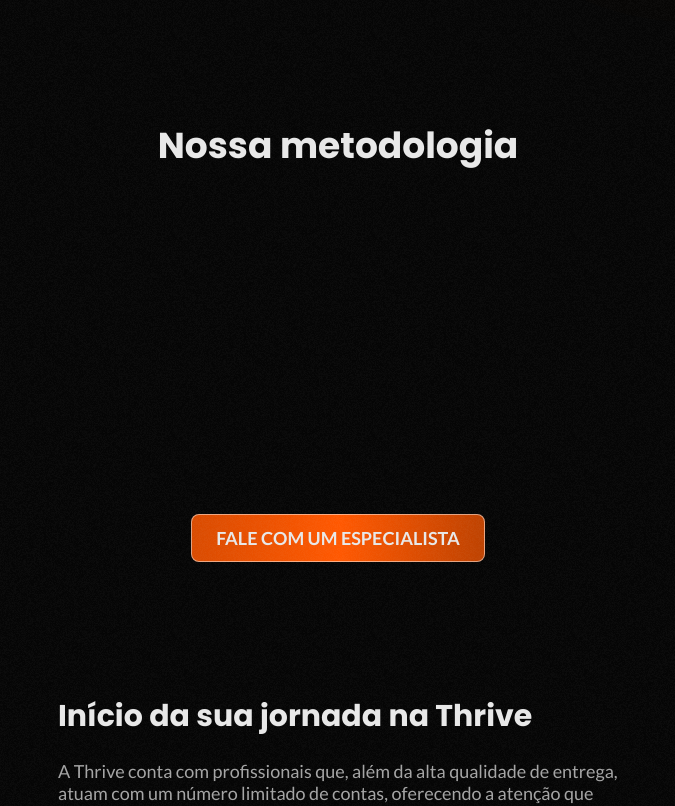
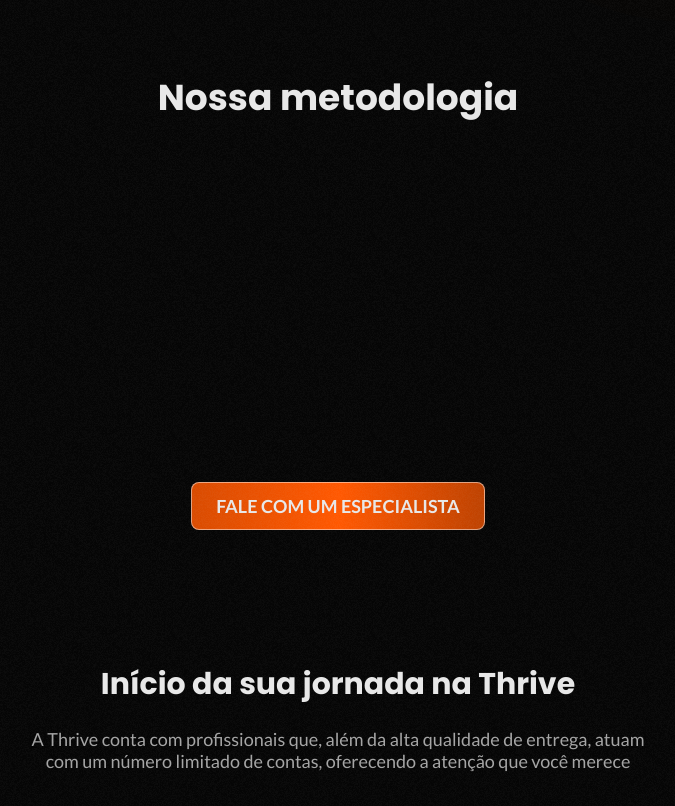
Before and after one commit to pedrollcopatti/thrive-lp, a Next.js app: page / in a window 1280 px wide. Shown: the part 3040-3846 px from the top of the page, without its empty margins (302-977 px from the left). Built offline with nearby package versions, Linux system fonts and the light colour scheme; some icons are missing.

Commit message:
margintop

```diff
--- a/src/pages/index.tsx
+++ b/src/pages/index.tsx
@@ -341,6 +341,7 @@
           justifyContent={"center"}
           textAlign={"center"}
           spacing={12}
+          marginTop={-12}
         >
           <H1 fontSize={["2xl", "3xl", "4xl", "4xl"]}>Nossa metodologia</H1>
           <Stack
@@ -519,7 +520,7 @@
             </MotionBox>
           </Stack>
         </Stack>
-        <Stack marginTop={16} width={"100%"} alignItems={"center"}>
+        <Stack marginTop={20} width={"100%"} alignItems={"center"}>
           <MotionButton
             whileHover={{
               scale: 1.05,
@@ -551,10 +552,14 @@
           marginTop={[16, 24, 32]}
         >
           <Stack spacing={6}>
-            <H1 fontSize={["xl", "2xl", "3xl", "3xl"]}>
+            <H1 textAlign={"center"} fontSize={["xl", "2xl", "3xl", "3xl"]}>
               Início da sua jornada na Thrive
             </H1>
-            <Paragraph fontSize={["sm", "md", "lg", "lg"]} maxWidth={"35rem"}>
+            <Paragraph
+              textAlign={"center"}
+              fontSize={["sm", "md", "lg", "lg"]}
+              maxWidth={"40rem"}
+            >
               A Thrive conta com profissionais que, além da alta qualidade de
               entrega, atuam com um número limitado de contas, oferecendo a
               atenção que você merece
```
